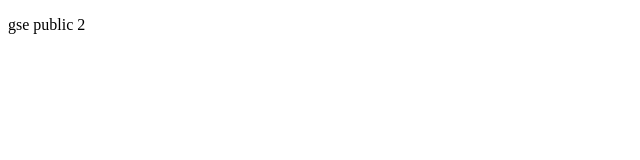
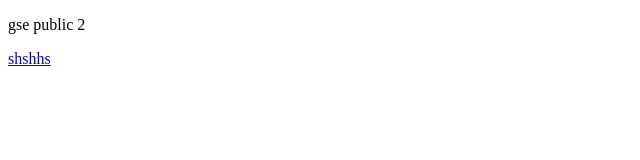
Before and after one commit to Qsustr/shoesprint1, a website: page public/index.html in a window 1280 px wide. Shown: the full height of the page, 0-640 px from the left. Drawn offline with Linux system fonts and the light colour scheme.

Commit message:
Update index.html

```diff
--- a/public/index.html
+++ b/public/index.html
@@ -8,5 +8,6 @@
   </head>
   <body>
     <p>gse public 2</p>
+    <a href="testing.html">shshhs</a>
   </body>
 </html>
```
